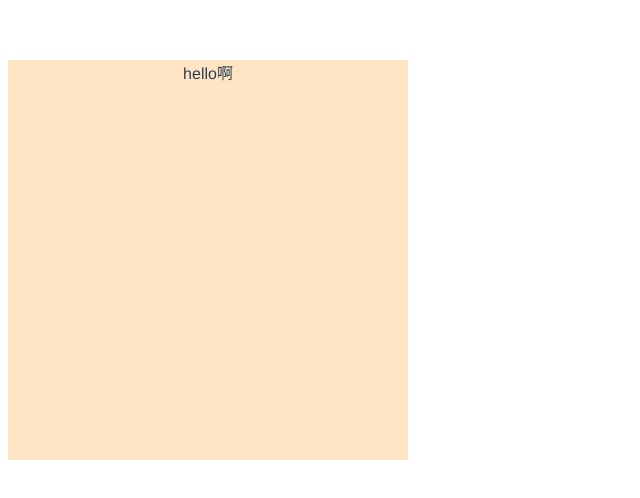
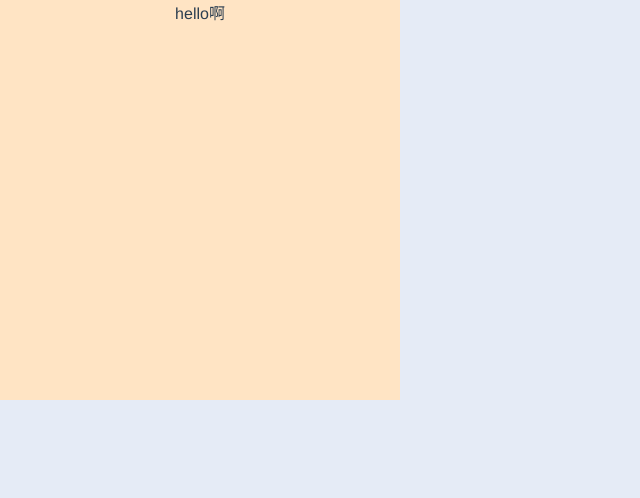
Before and after one commit to small-boll/boll-pjOne, a Vue app: page / in a window 1280 px wide. Shown: the top 498 px of the page, without its empty margins (0-640 px from the left). Built offline with nearby package versions, Linux system fonts and the light colour scheme.

Commit message:
feat：新增星星背景

```diff
--- a/src/App.vue
+++ b/src/App.vue
@@ -1,3 +1,9 @@
+<!--
+ * @Author: liangmin 649554709@qq.com
+ * @Date: 2022-05-19 14:44:29
+ * @FilePath: \boll-pjOne\src\App.vue
+ * @Description: [文件描述]
+-->
 <template>
   <div id="app">
     <!-- <img src="./assets/logo.png"> -->
@@ -18,6 +24,7 @@ export default {
   -moz-osx-font-smoothing: grayscale;
   text-align: center;
   color: #2c3e50;
-  margin-top: 60px;
+  width: 100%;
+  height: 100%;
 }
 </style>
--- /dev/null
+++ b/src/assets/css/common.scss
@@ -0,0 +1,10 @@
+*{
+  margin:0;
+  padding:0;
+  box-sizing:border-box;
+}
+html, body{
+  width:100%;
+  height:100%;
+  background:#e5ebf6;
+}
--- /dev/null
+++ b/src/components/backCity/StarBG.vue
@@ -0,0 +1,58 @@
+<!--
+ * @Author: liangmin 649554709@qq.com
+ * @Date: 2022-05-19 15:45:52
+ * @FilePath: \boll-pjOne\src\components\backCity\StarBG.vue
+ * @Description: [文件描述]
+-->
+<template>
+  <div class="star-contain" id='starBG'>
+  </div>
+</template>
+
+<script>
+export default {
+  name:'StarBG',
+  data(){
+    return {}
+  },
+  mounted(){
+    this.addStar(document.getElementById('starBG'),document.getElementById('starBG').clientWidth / 50)
+  },
+  methods:{
+    /**
+     * @introduction: 使用js生成星星
+     * @description: 使用js生成星星
+     * @param: container  星星容器 num 星星数量
+     * @return: {*}
+     * @exception: [违例类型] [违例类型说明]
+     */
+    addStar(container,num){
+      for(let i = 0 ; i < num ; i++){
+        let star = document.createElement('div')
+        star.className = 'star'
+        star.style.left = container.clientWidth * Math.random() + 'px'
+        star.style.top = container.clientHeight * Math.random() + 'px'
+        container.append(star)
+      }
+    }
+  }
+
+}
+</script>
+
+<style lang="scss" scoped>
+.star-contain{
+  width: 100%;
+  height: 100%;
+  position: relative;
+}
+</style>
+<style>
+.star{
+  position: absolute;
+  width: 3px;
+  height: 3px;
+  border-radius: 50%;
+  background: #fd400a;
+}
+</style>
--- a/src/main.js
+++ b/src/main.js
@@ -3,6 +3,7 @@
 import Vue from 'vue'
 import App from './App'
 import router from './router'
+import '@/assets/css/common.scss'
 
 Vue.config.productionTip = false
 
--- a/src/router/index.js
+++ b/src/router/index.js
@@ -1,7 +1,14 @@
+/*
+ * @Author: liangmin 649554709@qq.com
+ * @Date: 2022-05-19 14:44:29
+ * @FilePath: \boll-pjOne\src\router\index.js
+ * @Description: [文件描述]
+ */
 import Vue from 'vue'
 import Router from 'vue-router'
 import HelloWorld from '@/components/HelloWorld'
 import PMwidth from '@/components/buju/PMwidth'
+import StarBG from '@/components/backCity/StarBG'
 
 Vue.use(Router)
 
@@ -17,5 +24,10 @@ export default new Router({
       name: 'PMwidth',
       component: PMwidth
     },
+    {
+      path: '/StarBG',
+      name: 'StarBG',
+      component: StarBG
+    },
   ]
 })
```
Also changed, not shown: src/assets/backCity/image/resPic.webp (added), src/assets/backCity/image/结构.webp (added).
